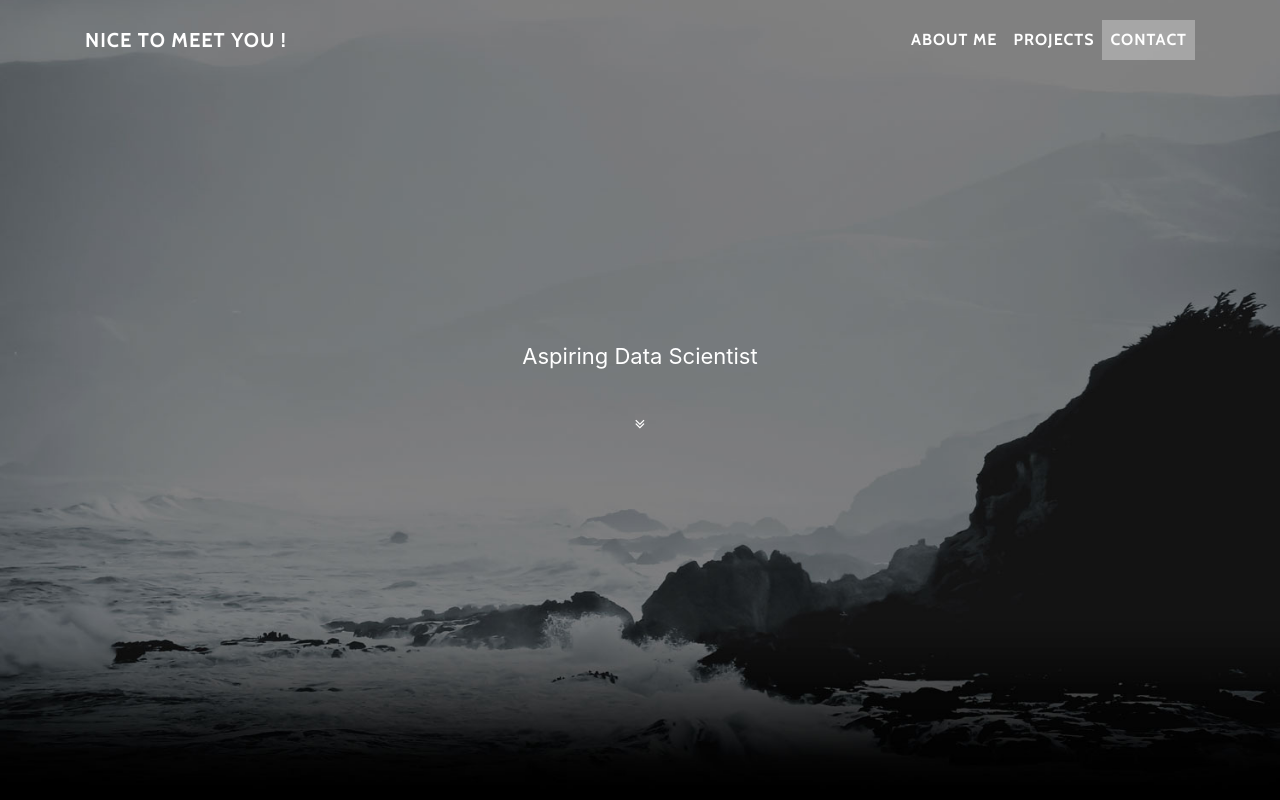
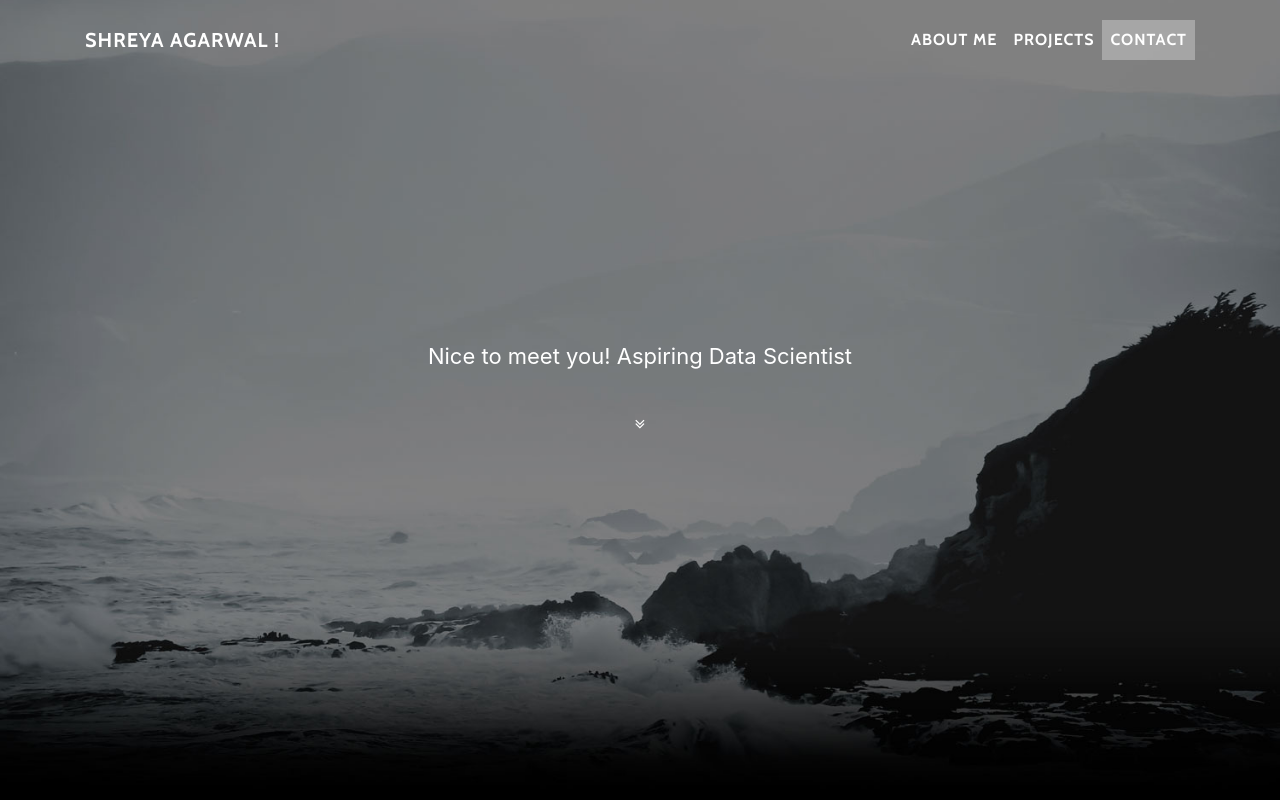
Before and after one commit to ShreyaAgarwal03/ShreyaAgarwal03.github.io, a website with bundled scripts: page index.html in a window 1280 px wide. Shown: the top 800 px of the page. Built offline with nearby package versions, Linux system fonts and the light colour scheme.

Commit message:
changes to website- 2

```diff
--- a/index.html
+++ b/index.html
@@ -28,7 +28,7 @@
     <!-- Navigation -->
     <nav class="navbar navbar-expand-lg navbar-light fixed-top" id="mainNav">
       <div class="container">
-        <a class="navbar-brand js-scroll-trigger" href="#page-top">Nice to Meet you !</a>
+        <a class="navbar-brand js-scroll-trigger" href="#page-top">Shreya Agarwal !</a>
         <button class="navbar-toggler navbar-toggler-right" type="button" data-toggle="collapse" data-target="#navbarResponsive" aria-controls="navbarResponsive" aria-expanded="false" aria-label="Toggle navigation">
           Menu
           <i class="fa fa-bars"></i>
@@ -56,7 +56,7 @@
           <div class="row">
             <div class="col-lg-8 mx-auto">
              <!-- <h1 class="brand-heading">About Me</h1> -->
-              <p class="intro-text">Aspiring Data Scientist</p>
+              <p class="intro-text">Nice to meet you! Aspiring Data Scientist</p>
               <a href="#about" class="btn btn-circle js-scroll-trigger">
                 <i class="fa fa-angle-double-down animated"></i>
               </a>
```
